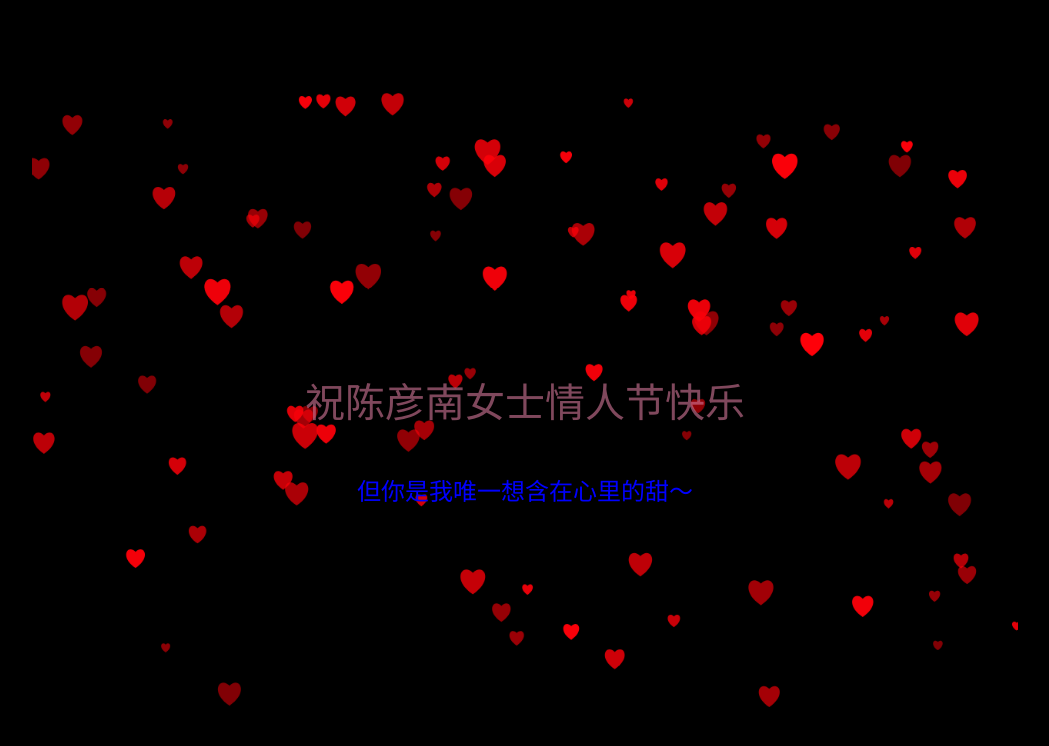
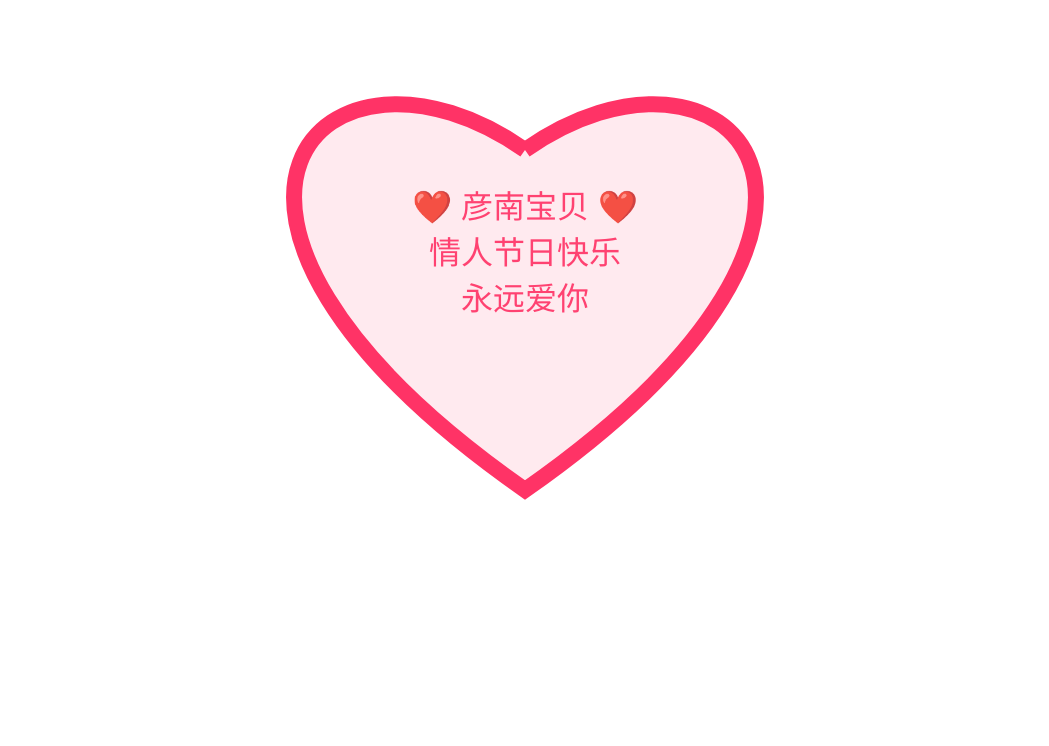
Before and after one commit to yuanqiuqian/love, a plain HTML site: page index.html in a window 1280 px wide. Shown: the whole page, without its empty margins (115-1164 px from the left). Drawn offline with Linux system fonts and the light colour scheme.

Commit message:
Update index.html

```diff
--- a/index.html
+++ b/index.html
@@ -1,147 +1,63 @@
 <!DOCTYPE html>
-<html lang="zh-CN">
+<html>
 <head>
-    <meta charset="UTF-8">
-    <title>情人节快乐</title>
     <style>
-        body {
-            margin: 0;
-            padding: 0;
-            background: black;
-            overflow: hidden;
+        .container {
+            position: relative;
+            width: 800px;
+            height: 800px;
+            margin: 10px auto;
         }
-        canvas {
+
+        .heart {
+            stroke: #ff3366;
+            stroke-width: 4;
+            fill: transparent;
+            stroke-dasharray: 2000;
+            stroke-dashoffset: 2000;
+            animation: draw 10s ease-in-out forwards;
+        }
+
+        .text {
             position: absolute;
-            width: 100%;
-            height: 100%;
-        }
-        #pinkboard {
-            animation: anim 1.5s ease-in-out infinite;
-        }
-        @keyframes anim {
-            0% { transform: scale(0.8); }
-            25% { transform: scale(0.7); }
-            50% { transform: scale(1); }
-            75% { transform: scale(0.7); }
-            100% { transform: scale(0.8); }
-        }
-        #name {
-            position: absolute;
-            top: 50%;
+            top: 30%;
             left: 50%;
             transform: translate(-50%, -50%);
-            font-size: 40px;
-            color: #d17697;
-            animation: fadeInOut 3s ease-in-out infinite;
+            font-size: 2em;
+            color: #ff3366;
+            font-family: Arial;
+            text-align: center;
+            animation: blink 1.5s infinite;
+            opacity: 0;
         }
-        @keyframes fadeInOut {
-            0%, 100% { opacity: 1; }
-            50% { opacity: 0.5; }
+
+        @keyframes draw {
+            to {
+                stroke-dashoffset: 0;
+                fill: #ff336633;
+            }
+        }
+
+        @keyframes blink {
+            50% { opacity: 1; }
         }
     </style>
 </head>
 <body>
-<canvas id="pinkboard"></canvas>
-<canvas id="textCanvas"></canvas>
-<div id="name">祝陈彦南女士情人节快乐</div>
-
-<script>
-    "use strict";
-
-    const colors = [
-        "#FF0000", "#FF7F00", "#FFFF00", "#00FF00", "#00FFFF", "#0000FF", "#8B00FF",
-        "#FF1493", "#FF69B4", "#FF6347", "#FFD700", "#32CD32", "#00CED1", "#1E90FF",
-        "#9400D3", "#FF00FF", "#FFA07A", "#20B2AA"
-    ];
-
-    const messages = ["星河璀璨不及你眼中光","四季轮回唯爱你这一章","别人都在晒玫瑰巧克力", "而我只想晒晒和你牵手的影子","世界是个巨大的糖果店","但你是我唯一想含在心里的甜～"];
-
-    class Heart {
-        constructor(x, y, size) {
-            this.x = x;
-            this.y = y;
-            this.size = size;
-            this.opacity = Math.random() * 0.5 + 0.5;
-            this.speedX = (Math.random() - 0.5) * 2;
-            this.speedY = (Math.random() - 0.5) * 2;
-            this.color = `rgba(255, 0, 10, ${this.opacity})`;
-        }
-
-        draw(ctx) {
-            ctx.fillStyle = this.color;
-            ctx.beginPath();
-            ctx.moveTo(this.x, this.y);
-            ctx.bezierCurveTo(
-                this.x - this.size / 2, this.y - this.size / 2,
-                this.x - this.size, this.y + this.size / 3,
-                this.x, this.y + this.size
-            );
-            ctx.bezierCurveTo(
-                this.x + this.size, this.y + this.size / 3,
-                this.x + this.size / 2, this.y - this.size / 2,
-                this.x, this.y
-            );
-            ctx.closePath();
-            ctx.fill();
-        }
-
-        update(canvasWidth, canvasHeight) {
-            this.x += this.speedX;
-            this.y += this.speedY;
-
-            if (this.x <= 0 || this.x >= canvasWidth) this.speedX *= -1;
-            if (this.y <= 0 || this.y >= canvasHeight) this.speedY *= -1;
-        }
-    }
-
-    const canvas = document.getElementById('pinkboard');
-    const ctx = canvas.getContext('2d');
-    const textCanvas = document.getElementById('textCanvas');
-    const textCtx = textCanvas.getContext('2d');
-
-    let hearts = [];
-    let messageIndex = 0;
-    let colorIndex = 0;
-
-    function init() {
-        canvas.width = window.innerWidth;
-        canvas.height = window.innerHeight;
-        textCanvas.width = window.innerWidth;
-        textCanvas.height = window.innerHeight;
-
-        hearts = [];
-        for (let i = 0; i < 100; i++) {
-            const size = Math.random() * 20 + 10;
-            const x = Math.random() * canvas.width;
-            const y = Math.random() * canvas.height;
-            hearts.push(new Heart(x, y, size));
-        }
-    }
-
-    function animate() {
-        ctx.clearRect(0, 0, canvas.width, canvas.height);
-        textCtx.clearRect(0, 0, textCanvas.width, textCanvas.height);
-
-        hearts.forEach(heart => {
-            heart.update(canvas.width, canvas.height);
-            heart.draw(ctx);
-        });
-
-        textCtx.font = '24px Arial';
-        textCtx.fillStyle = colors[colorIndex];
-        textCtx.textAlign = 'center';
-        textCtx.fillText(messages[messageIndex], textCanvas.width / 2, textCanvas.height / 2 + 100);
-
-        messageIndex = (messageIndex + 1) % messages.length;
-        colorIndex = (colorIndex + 1) % colors.length;
-
-        setTimeout(animate, 1000);
-    }
-
-    init();
-    animate();
-
-    window.addEventListener('resize', init);
-</script>
+    <div class="container">
+        <svg viewBox="0 0 600 600">
+            <!-- 心形路径 -->
+            <path class="heart"
+                  d="M100,35
+                     C50,0 0,50 100,120
+                     C200,50 150,0 100,35z"
+                     transform="scale(3)"/>
+        </svg>
+        <div class="text">
+            ❤️ 彦南宝贝 ❤️<br/>
+            情人节日快乐<br/>
+            永远爱你
+        </div>
+    </div>
 </body>
 </html>
```
